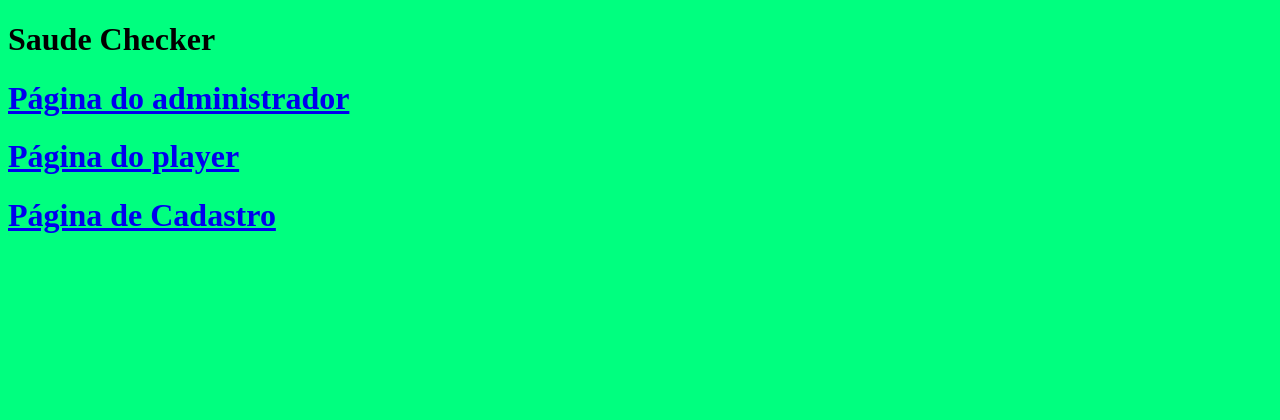
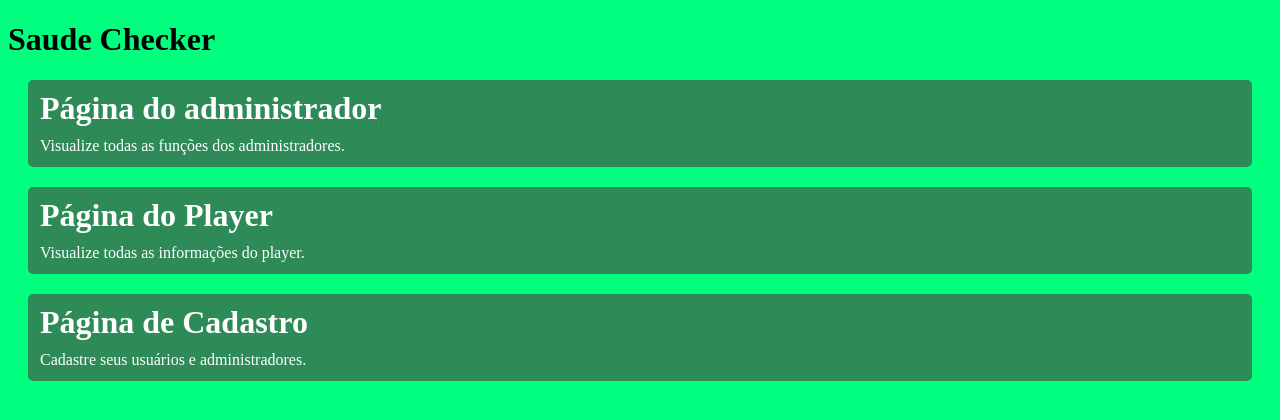
Before and after one commit to lfsmariz/saude-checker-ui, a React (Create React App) app: page / in a window 1280 px wide. Shown: the top 420 px of the page. Built offline with nearby package versions, Linux system fonts and the light colour scheme.

Commit message:
change main css

```diff
--- a/src/App.css
+++ b/src/App.css
@@ -31,3 +31,31 @@
   margin: 0;
   padding-top: 2px;
 }
+
+
+
+.divMain{
+  border-radius: 5px;
+  border: 2px solid seagreen;
+  background-color: seagreen;
+  padding-top: 8px;
+  padding-bottom: 10px;
+  padding-left: 10px;
+  padding-right: 8px;
+  margin: 20px;
+}
+
+.tituloMain{
+  margin: 0;
+  color: white;
+  padding-bottom: 10px;
+  text-decoration: underline;
+  text-decoration-color: seagreen;
+}
+
+.subTituloMain{
+  margin: 0;
+  color: white;
+  text-decoration: underline;
+  text-decoration-color: seagreen;
+}
--- a/src/pages/MainPage.js
+++ b/src/pages/MainPage.js
@@ -5,18 +5,21 @@ const MainPage = () => {
     <>
     <h1>Saude Checker</h1>
     <Link to="/admin">
-      <div>
-        <h1 className="btnMain">Página do administrador</h1>
+      <div className="divMain">
+        <h1 className="tituloMain">Página do administrador</h1>
+        <p className="subTituloMain">Visualize todas as funções dos administradores.</p>
       </div>
     </Link>
     <Link to="/player">
-    <div>
-      <h1 className="btnMain">Página do player</h1>
+    <div className="divMain">
+      <h1 className="tituloMain">Página do Player</h1>
+      <p className="subTituloMain">Visualize todas as informações do player.</p>
     </div>
     </Link>
     <Link to="/register">
-    <div>
-      <h1 className="btnMain">Página de Cadastro</h1>
+    <div className="divMain">
+      <h1 className="tituloMain">Página de Cadastro</h1>
+      <p className="subTituloMain">Cadastre seus usuários e administradores.</p>
     </div>
     </Link>
   </>
```
